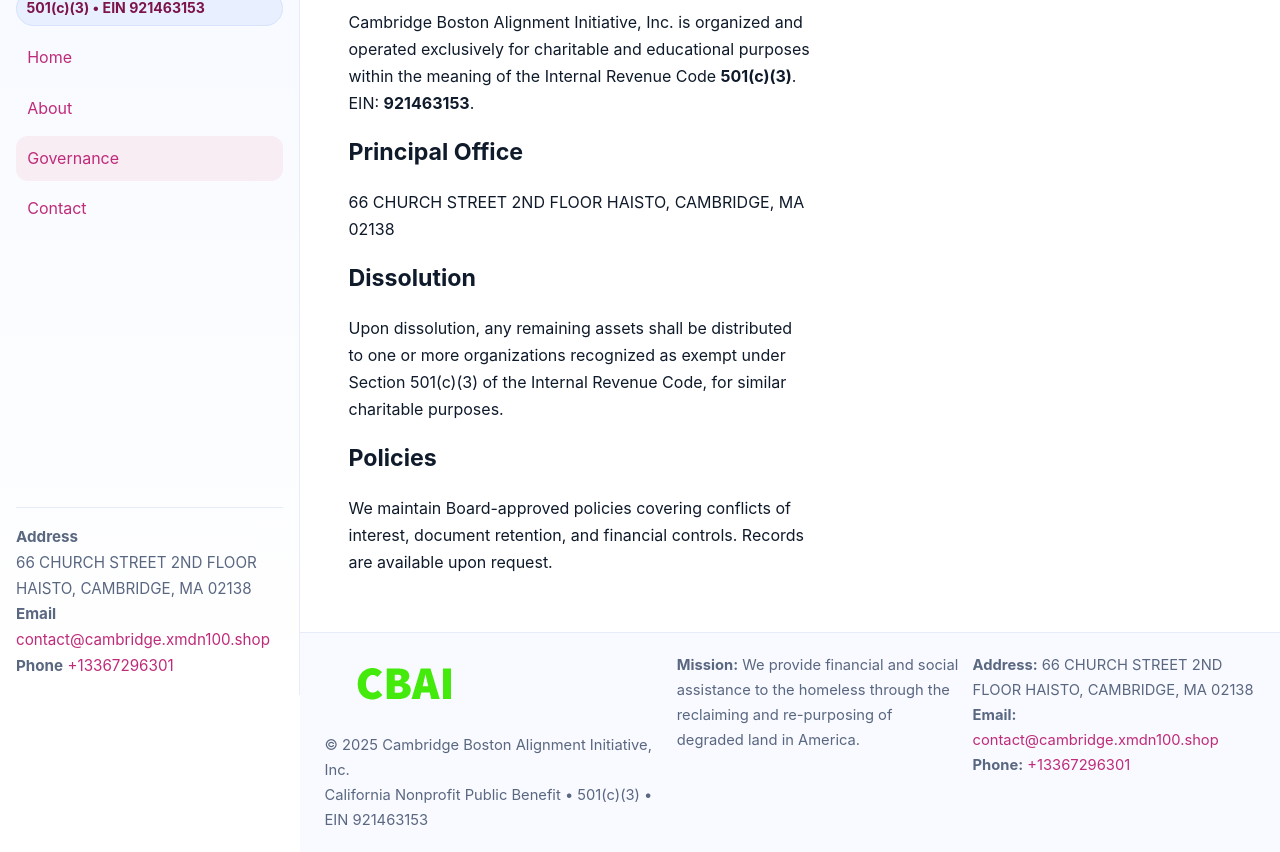
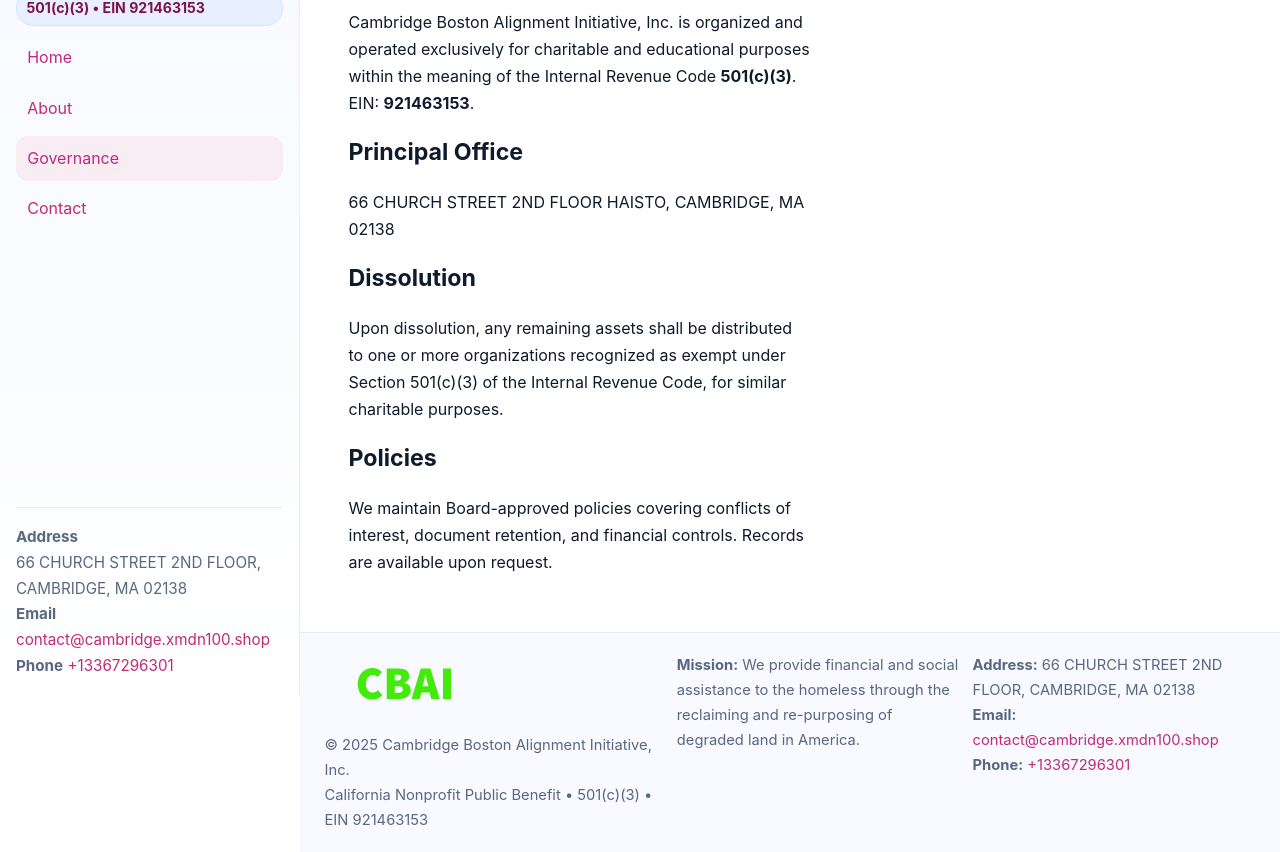
Before and after one commit to thuanbg111/cambridge-boston-alignment-initiative-inc-3153, a plain HTML site: page governance.html in a window 1280 px wide. Shown: the part 105-957 px from the top of the page. Drawn offline with Linux system fonts and the light colour scheme.

Commit message:
Update governance.html

```diff
--- a/governance.html
+++ b/governance.html
@@ -20,7 +20,7 @@ CAMBRIDGE, MA 02138"><meta name="data-map" content="66+CHURCH+STREET+2ND+FLOOR+H
     <div class="c1719631186"><img src="images/logo.png" alt=""></div>
     <span class="ccafe51aa36">501(c)(3) • EIN 921463153</span>
     <nav class="c82e778fb18"><a href="index.html">Home</a><a href="about.html">About</a><a class="active" href="governance.html">Governance</a><a href="contact.html">Contact</a></nav>
-    <div class="contact"><strong>Address</strong><br>66 CHURCH STREET 2ND FLOOR HAISTO,
+    <div class="contact"><strong>Address</strong><br>66 CHURCH STREET 2ND FLOOR,
 CAMBRIDGE, MA 02138<br><strong>Email</strong> <a href="mailto:contact@cambridge.xmdn100.shop">contact@cambridge.xmdn100.shop</a><br><strong>Phone</strong> <a href="tel:+13367296301">+13367296301</a></div>
   </aside>
 
@@ -46,7 +46,7 @@ CAMBRIDGE, MA 02138</p>
       <div class="container grid">
         <div><img src="images/logo.png" alt="" style="width:160px;margin-bottom:.5rem"><div class="small">© <span id="year"></span> Cambridge Boston Alignment Initiative, Inc.</div><div class="small">California Nonprofit Public Benefit • 501(c)(3) • EIN 921463153</div></div>
         <div><div class="small"><strong>Mission:</strong> We provide financial and social assistance to the homeless through the reclaiming and re-purposing of degraded land in America.</div></div>
-        <div><div class="small"><strong>Address:</strong> 66 CHURCH STREET 2ND FLOOR HAISTO,
+        <div><div class="small"><strong>Address:</strong> 66 CHURCH STREET 2ND FLOOR,
 CAMBRIDGE, MA 02138<br><strong>Email:</strong> <a href="mailto:contact@cambridge.xmdn100.shop">contact@cambridge.xmdn100.shop</a><br><strong>Phone:</strong> <a href="tel:+13367296301">+13367296301</a></div></div>
       </div>
     </footer>
```
